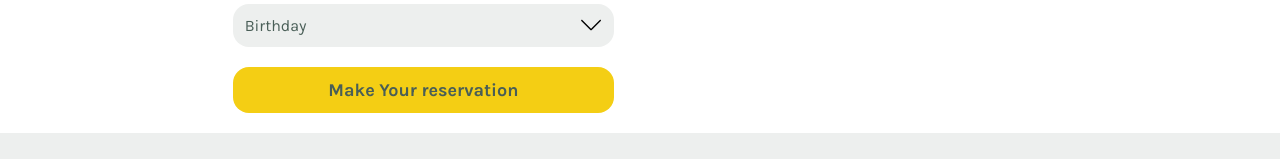
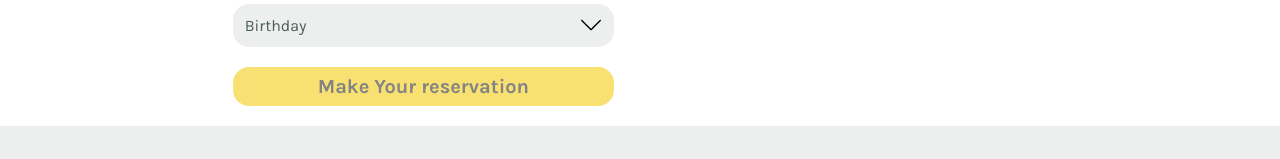
Before and after one commit to javierNetsolin/capstone, a React (Create React App) app: page /reservations in a window 1280 px wide. Shown: the part 500-659 px from the top of the page. Built offline with nearby package versions, Linux system fonts and the light colour scheme; a web font is replaced by a local one.

Commit message:
booking form state

```diff
--- a/src/App.css
+++ b/src/App.css
@@ -268,13 +268,20 @@
   padding: 10px;
   font-size: 16px; */
 }
-.booking-form input[type="submit" i] {
+/* .booking-form button[type="submit" i] {
+background-color: var(--yellow);
+border-radius: 16px;
+font-weight: 700;
+font-size: 20px;
+color: var(--black);
+} */
+/* .booking-form input[type="submit" i] {
 background-color: var(--yellow);
 border-radius: 16px;
 font-weight: 700;
 font-size: 18px;
 font-family: "Karla", sans-serif;
-}
+} */
 
 .main-content .image-container-booking {
     grid-column: 1 / span 4;
--- a/src/Bookingpage.js
+++ b/src/Bookingpage.js
@@ -13,19 +13,27 @@ export default function Bookingpage(){
 }
 
 export function Bookingform(){
+  const availableTimes=[
+    '17:00', '18:00', '19:00', '20:00', '21:00', '22:00'
+  ]
+
   const [date, setDate] = useState("");
-  const [guests, setGuests] = useState("");
-  const [time, setTime] = useState("");
-  const [occasion, setOcassion] = useState("");
+  const [guests, setGuests] = useState(availableTimes[0]);
+  const [time, setTime] = useState("1");
+  const [occasion, setOccasion] = useState("Birthday");
 
   const handleSubmit = (e) =>{
     e.preventDefault()
     console.log('submit form', date, guests, time, occasion)
+    if(Number(guests)<1 || Number(guests) > 10){
+      alert('Number of guests must be between 1 and 10.')
+      return
+    }
     //reset the form
-    // setDate('');
-    // setGuests('');
-    // setOcassion('');
-    // setTime('');
+    setDate('');
+    setGuests('1');
+    setOccasion('Birthday');
+    setTime(availableTimes[0]);
   }
 
      return (
@@ -38,12 +46,14 @@ export function Bookingform(){
       <label htmlFor="res-time">Choose time</label>
       <select value={time}
       onChange={(e) => setTime(e.target.value)} className="custom-select" id="res-time">
-        <option>17:00</option>
-        <option>18:00</option>
+        {availableTimes.map((item, index) =>(
+          <option key={index}>{item}</option>
+        ))}
+        {/* <option>18:00</option>
         <option>19:00</option>
         <option>20:00</option>
         <option>21:00</option>
-        <option>22:00</option>
+        <option>22:00</option> */}
       </select>
       <label htmlFor="guests">Number of guests</label>
       <input value={guests}
@@ -52,12 +62,15 @@ export function Bookingform(){
 
       <label htmlFor="occasion">Occasion</label>
       <select value={occasion}
-      onChange={(e) => setOcassion(e.target.value)} className="custom-select" id="occasion">
+      onChange={(e) => setOccasion(e.target.value)} className="custom-select" id="occasion">
         <option>Birthday</option>
         <option>Anniversary</option>
       </select>
 
-      <input type="submit" value="Make Your reservation" />
+      {/* <input disabled={!date && !guests && !time && !occasion} type="submit" value="Make Your reservation" /> */}
+      <button disabled={!date || !guests} type="submit">
+        Make Your reservation
+      </button>
       {/* <button disabled={!dte && guessts...} type="submit" value="Make Your reservation" /> */}
     </form>
   );
--- a/src/index.css
+++ b/src/index.css
@@ -79,8 +79,8 @@ h2{
 
   }
 
-  input, select {
-        font-family: 'Karla';
+  input, select, button {
+    font-family:  "Karla", sans-serif;
     font-size: 16px;
     font-weight: 400;
     color: var(--green);
@@ -90,6 +90,24 @@ h2{
     border-radius: 16px;
   }
 
+  button {
+  font-family:  "Karla", sans-serif;
+  font-weight: 700;
+  font-size: 20px;
+  background-color: var(--yellow);
+  color: var(--black);
+  border: none;
+  padding: 8px;
+  border-radius: 16px;
+  }
+
+  button:disabled {
+    /* background-color: var(--gray); */
+    color: var(--blackie);
+    cursor: not-allowed;
+    opacity:0.6
+  }
+
 /* code {
   font-family: source-code-pro, Menlo, Monaco, Consolas, 'Courier New',
     monospace;
```
